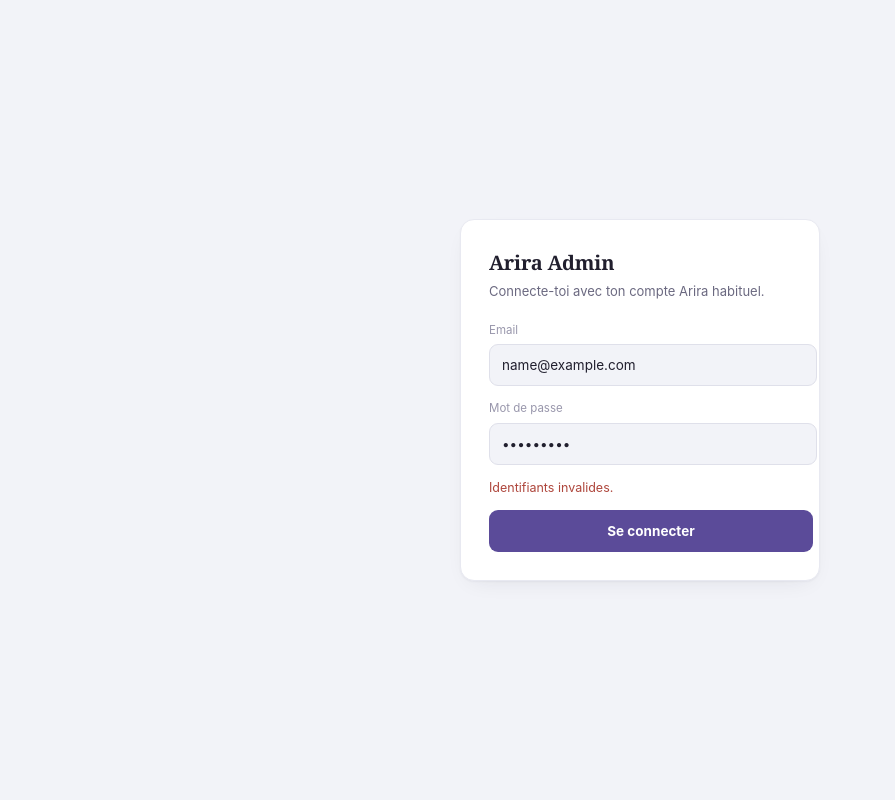
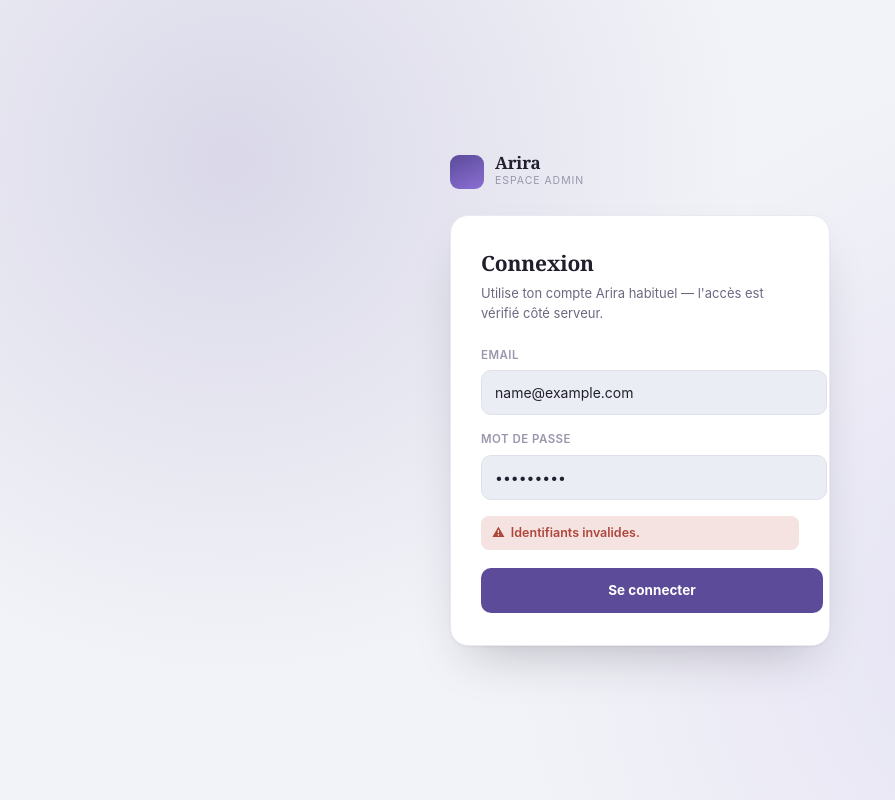
Before and after one commit to andyandria7/arira-dashboard, a Next.js app: page /login in a window 1280 px wide. Both pictures are taken after typing "name@example.com", "Sample123" into the empty fields and a click on the button "Se connecter". Shown: the whole page, without its empty margins (0-895 px from the left). Built offline with nearby package versions, Linux system fonts and the light colour scheme; no server answers.

Commit message:
feat: améliore le design des pages login et accès refusé
Marque visible, fond avec dégradé subtil, meilleurs états de focus
et messages d'erreur plus lisibles.

```diff
--- a/src/app/globals.css
+++ b/src/app/globals.css
@@ -305,16 +305,83 @@
 .prompt-meta .skip-fill { height: 100%; border-radius: 4px; background: var(--critical); opacity: 0.8; }
 
 /* ─── Auth (login) ───────────────────────────────────────────────────────── */
-.auth-shell { min-height: 100vh; display: flex; align-items: center; justify-content: center; background: var(--bg); padding: 20px; }
-.auth-card { width: 100%; max-width: 360px; }
-.auth-card h1 { font-size: 20px; margin-bottom: 4px; }
-.auth-card .lede { color: var(--ink-muted); font-size: 13px; margin-bottom: 20px; }
-.auth-field { display: flex; flex-direction: column; gap: 5px; margin-bottom: 14px; }
-.auth-field label { font-size: 11.5px; color: var(--ink-faint); }
-.auth-field input { all: unset; border: 1px solid var(--border); border-radius: 9px; padding: 10px 12px; font-size: 13.5px; color: var(--ink); background: var(--bg); width: 100%; }
-.auth-field input:focus { border-color: var(--accent); }
-.auth-error { color: var(--critical); font-size: 12.5px; margin-bottom: 12px; }
-.auth-submit { all: unset; width: 100%; text-align: center; background: var(--accent); color: var(--accent-ink); font-size: 13.5px; font-weight: 700; padding: 11px; border-radius: 9px; cursor: pointer; }
+.auth-shell {
+  min-height: 100vh;
+  display: flex;
+  align-items: center;
+  justify-content: center;
+  padding: 20px;
+  background:
+    radial-gradient(circle at 18% 20%, color-mix(in srgb, var(--accent) 16%, transparent), transparent 42%),
+    radial-gradient(circle at 84% 78%, color-mix(in srgb, var(--e-peur) 14%, transparent), transparent 46%),
+    var(--bg);
+}
+
+.auth-brand { display: flex; align-items: center; gap: 11px; margin-bottom: 26px; }
+.auth-brand .brand-mark { width: 34px; height: 34px; }
+.auth-brand-text .display { font-size: 17px; font-weight: 700; color: var(--ink); line-height: 1.1; }
+.auth-brand-text .sub { font-size: 10.5px; color: var(--ink-faint); text-transform: uppercase; letter-spacing: 0.09em; }
+
+.auth-card {
+  width: 100%;
+  max-width: 380px;
+  padding: 32px 30px;
+  border-radius: 18px;
+  box-shadow: 0 1px 2px rgba(33,31,46,0.05), 0 24px 48px -20px rgba(33,31,46,0.28);
+}
+:root[data-theme="dark"] .auth-card { box-shadow: 0 1px 2px rgba(0,0,0,0.4), 0 24px 48px -20px rgba(0,0,0,0.6); }
+@media (prefers-color-scheme: dark) {
+  :root:not([data-theme="light"]) .auth-card { box-shadow: 0 1px 2px rgba(0,0,0,0.4), 0 24px 48px -20px rgba(0,0,0,0.6); }
+}
+
+.auth-card h1 { font-size: 21px; margin-bottom: 5px; }
+.auth-card .lede { color: var(--ink-muted); font-size: 13px; margin-bottom: 24px; line-height: 1.5; }
+
+.auth-field { display: flex; flex-direction: column; gap: 6px; margin-bottom: 16px; }
+.auth-field label { font-size: 11.5px; font-weight: 600; color: var(--ink-faint); text-transform: uppercase; letter-spacing: 0.04em; }
+.auth-field input {
+  all: unset;
+  border: 1px solid var(--border);
+  border-radius: 10px;
+  padding: 11px 13px;
+  font-size: 14px;
+  color: var(--ink);
+  background: var(--surface-alt);
+  width: 100%;
+  transition: border-color 0.12s ease, box-shadow 0.12s ease, background 0.12s ease;
+}
+.auth-field input:focus { border-color: var(--accent); background: var(--surface); box-shadow: 0 0 0 3px var(--accent-soft); }
+.auth-field input::placeholder { color: var(--ink-faint); }
+
+.auth-error {
+  display: flex;
+  align-items: center;
+  gap: 6px;
+  color: var(--critical);
+  background: var(--critical-soft);
+  border-radius: 8px;
+  padding: 8px 11px;
+  font-size: 12.5px;
+  font-weight: 600;
+  margin-bottom: 14px;
+}
+
+.auth-submit {
+  all: unset;
+  width: 100%;
+  text-align: center;
+  background: var(--accent);
+  color: var(--accent-ink);
+  font-size: 13.5px;
+  font-weight: 700;
+  padding: 12px;
+  border-radius: 10px;
+  cursor: pointer;
+  margin-top: 4px;
+  transition: filter 0.12s ease, transform 0.05s ease;
+}
+.auth-submit:hover:not([disabled]) { filter: brightness(1.06); }
+.auth-submit:active:not([disabled]) { transform: translateY(1px); }
 .auth-submit[disabled] { opacity: 0.6; cursor: default; }
 
 @media (max-width: 980px) {
--- a/src/app/login/page.tsx
+++ b/src/app/login/page.tsx
@@ -36,15 +36,25 @@
 
   return (
     <div className="auth-shell">
-      <div className="card auth-card" style={{ padding: 28 }}>
-        <h1 className="display">Arira Admin</h1>
-        <p className="lede">Connecte-toi avec ton compte Arira habituel.</p>
+      <div>
+        <div className="auth-brand">
+          <div className="brand-mark" />
+          <div className="auth-brand-text">
+            <div className="display">Arira</div>
+            <div className="sub">Espace admin</div>
+          </div>
+        </div>
+
+        <div className="card auth-card">
+          <h1 className="display">Connexion</h1>
+          <p className="lede">Utilise ton compte Arira habituel — l&apos;accès est vérifié côté serveur.</p>
           <form onSubmit={handleSubmit}>
             <div className="auth-field">
               <label htmlFor="email">Email</label>
               <input
                 id="email"
                 type="email"
+                placeholder="toi@exemple.com"
                 value={email}
                 onChange={(e) => setEmail(e.target.value)}
                 required
@@ -56,18 +66,24 @@
               <input
                 id="password"
                 type="password"
+                placeholder="••••••••"
                 value={password}
                 onChange={(e) => setPassword(e.target.value)}
                 required
                 autoComplete="current-password"
               />
             </div>
-          {error && <p className="auth-error">{error}</p>}
+            {error && (
+              <p className="auth-error">
+                <span>⚠</span> {error}
+              </p>
+            )}
             <button className="auth-submit" type="submit" disabled={loading}>
               {loading ? "Connexion…" : "Se connecter"}
             </button>
           </form>
         </div>
       </div>
+    </div>
   );
 }
```
Also changed, not shown: src/app/unauthorized/page.tsx (+14 -3 lines). Lines whose indentation alone changed are shown as unchanged.
